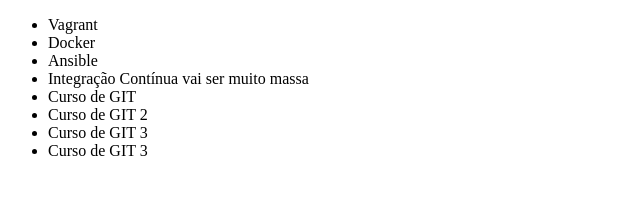
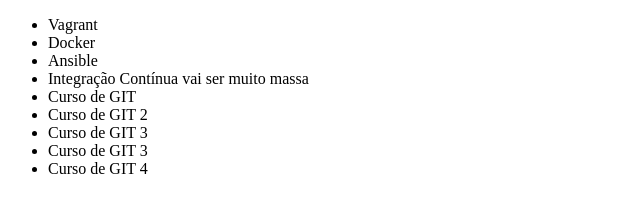
Before and after one commit to gabriel200398/origin, a plain HTML site: page index.html in a window 1280 px wide. Shown: the whole page, without its empty margins (0-640 px from the left). Drawn offline with Linux system fonts and the light colour scheme.

Commit message:
Adicionado novo curso

```diff
--- a/index.html
+++ b/index.html
@@ -14,6 +14,7 @@
 		<li>Curso de GIT 2</li>
 		<li>Curso de GIT 3</li>
 		<li>Curso de GIT 3</li>
+		<li>Curso de GIT 4</li>
     </ul>
 </body>
 </html>
```
